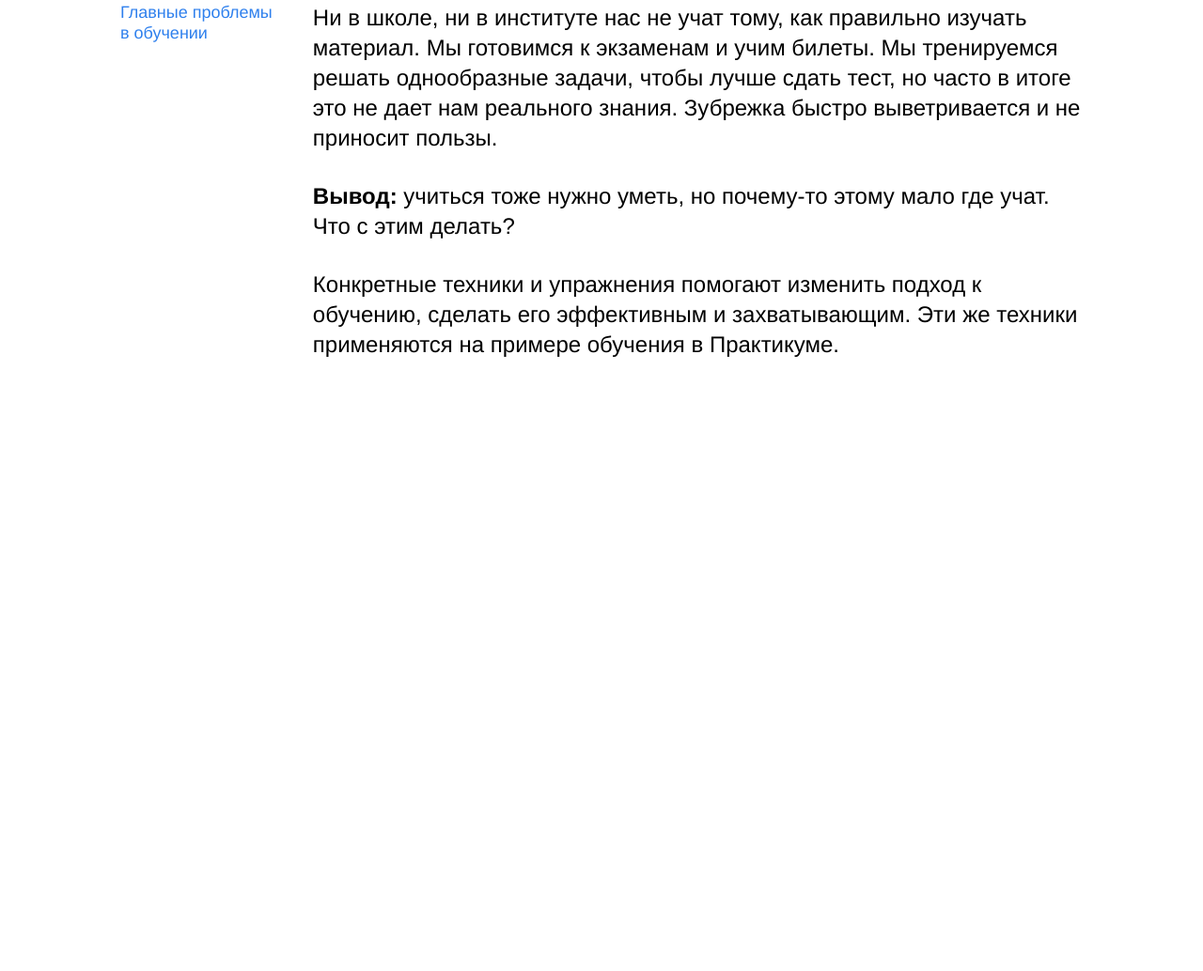
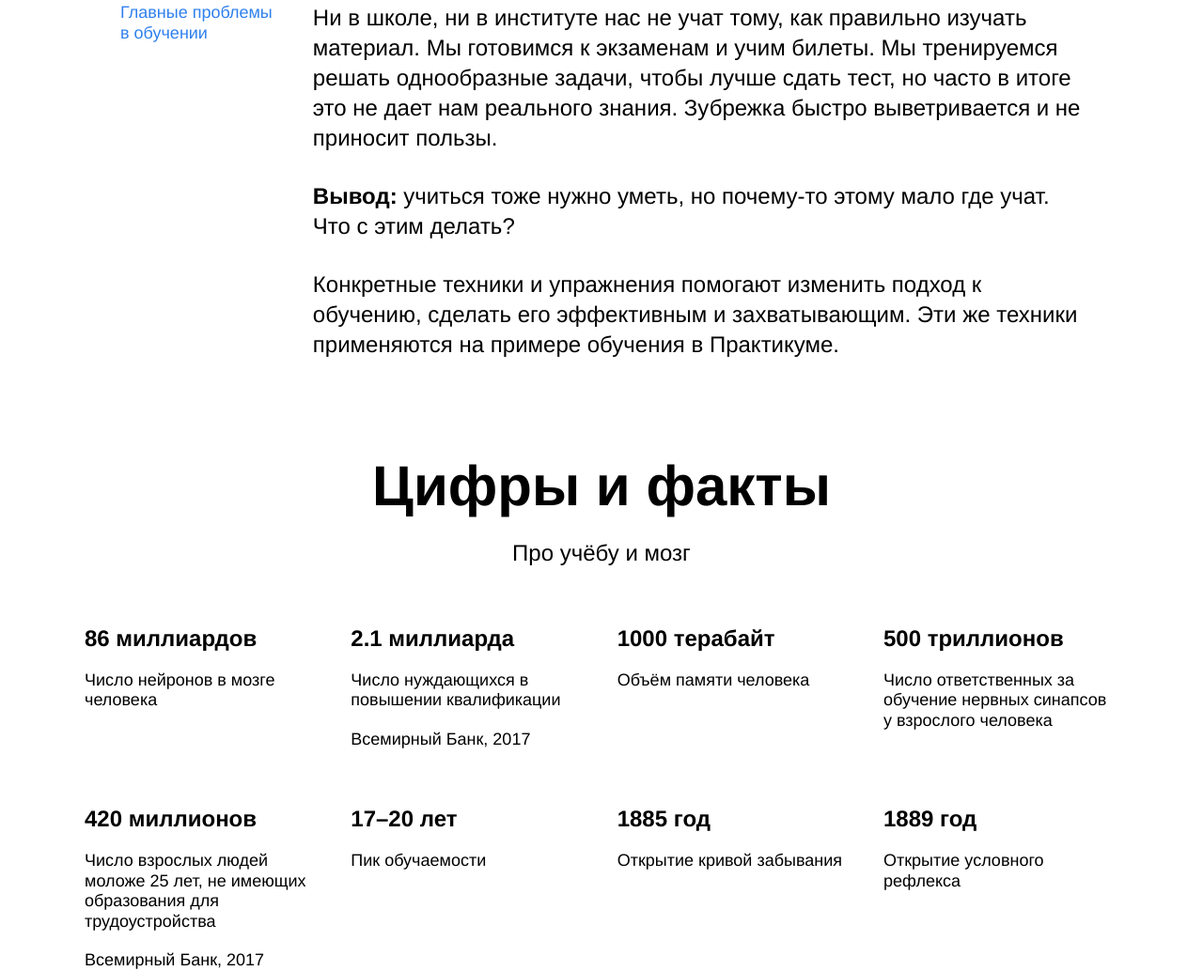
Before and after one commit to kavabunga/how-to-learn, a plain HTML site: page index.html in a window 1280 px wide. Shown: the part 853-1887 px from the top of the page at 94% size. Before the commit the page ends 1236 px from the top, so only its background shows below. Drawn offline with Linux system fonts and the light colour scheme.

Commit message:
Digits html and css

```diff
--- a/index.html
+++ b/index.html
@@ -41,7 +41,84 @@
         </div>
       </section>
       <section class="digits">
-
+        <h2 class="section-title section-title_theme_light">
+          Цифры и факты
+        </h2>
+        <p class="section-subtitle section-subtitle_theme_light section-subtitle_space_20">
+          Про учёбу и мозг
+        </p>
+        <div class="table table_align_center">
+          <div class="table__cell table__cell_theme_light">
+            <h3 class="table__heading">
+              86 миллиардов
+            </h3>
+            <p class="table__text">
+              Число нейронов в мозге человека
+            </p>
+          </div>
+          <div class="table__cell table__cell_theme_light">
+            <h3 class="table__heading">
+              2.1 миллиарда
+            </h3>
+            <p class="table__text">
+              Число нуждающихся в повышении квалификации
+            </p>
+            <p class="table__text">
+              Всемирный Банк, 2017
+            </p>
+          </div>
+          <div class="table__cell table__cell_theme_light">
+            <h3 class="table__heading">
+              1000 терабайт
+            </h3>
+            <p class="table__text">
+              Объём памяти человека
+            </p>
+          </div>
+          <div class="table__cell table__cell_theme_light">
+            <h3 class="table__heading">
+              500 триллионов
+            </h3>
+            <p class="table__text">
+              Число ответственных за обучение нервных синапсов у взрослого человека
+            </p>
+          </div>
+          <div class="table__cell table__cell_theme_light">
+            <h3 class="table__heading">
+              420 миллионов
+            </h3>
+            <p class="table__text">
+              Число взрослых людей моложе 25 лет, не имеющих образования для трудоустройства
+            </p>
+            <p class="table__text">
+              Всемирный Банк, 2017
+            </p>
+          </div>
+          <div class="table__cell table__cell_theme_light">
+            <h3 class="table__heading">
+              17–20 лет
+            </h3>
+            <p class="table__text">
+              Пик обучаемости
+            </p>
+          </div>
+          <div class="table__cell table__cell_theme_light">
+            <h3 class="table__heading">
+              1885 год
+            </h3>
+            <p class="table__text">
+              Открытие кривой забывания
+            </p>
+          </div>
+          <div class="table__cell table__cell_theme_light">
+            <h3 class="table__heading">
+              1889 год
+            </h3>
+            <p class="table__text">
+              Открытие условного рефлекса
+            </p>
+          </div>
+        </div>
       </section>
       <section class="feynman">
 
--- a/styles/style.css
+++ b/styles/style.css
@@ -70,14 +70,6 @@
   z-index: 0;
 }
 
-/* и элемента с модификатором вида ключ-значение */
-.table__cell_theme_dark {
-  width: 200px;
-  color: white;
-  margin-right: 0;
-  margin-top: 80px;
-}
-
 .logo_place_header {
   width: 228px;
   height: 32px;
@@ -88,17 +80,16 @@
 }
 
 .description {
+  padding-top: 100px;
   display: flex;
   justify-content: center;
 }
 
 .two-columns {
-  padding-top: 100px;
   width: 80%;
   display: flex;
   flex-direction: row;
   justify-content: space-between;
-
 }
 
 .two-columns__brief {
@@ -133,3 +124,99 @@
 .two-columns__span-accent {
   font-weight: 700;
 }
+
+.digits {
+  padding-top: 100px;
+  display: flex;
+  flex-direction: column;
+  align-items: center;
+}
+
+.section-title {
+  margin: 0;
+  padding: 0;
+  width: 60%;
+  height: auto;
+  text-align: center;
+  line-height: 1.15;
+  font-size: 60px;
+  font-weight: 700;
+}
+
+.section-title_theme_light {
+  color: #000000;
+}
+
+.section-title_theme_dark {
+  color: white;
+}
+
+.section-subtitle {
+  margin: 0;
+  padding: 0;
+  width: 60%;
+  height: auto;
+  text-align: center;
+  line-height: 34px;
+  font-size: 24px;
+  font-weight: normal;
+}
+
+.section-subtitle_space_20 {
+  margin-top: 20px;
+}
+
+.section-subtitle_theme_light {
+  color: #000000;
+}
+
+.section-subtitle_theme_dark {
+  color: white;
+}
+
+.table {
+  display: flex;
+  flex-wrap: wrap;
+  justify-content: space-between;
+  width: 1100px;
+}
+
+.table_align_center {
+  margin-left: auto;
+  margin-right: auto;
+}
+
+.table__cell {
+  display: flex;
+  flex-direction: column;
+  gap: 20px;
+}
+
+.table__cell_theme_light {
+  width: 250px;
+  color: #000000;
+  margin-top: 60px;
+}
+
+/* и элемента с модификатором вида ключ-значение */
+.table__cell_theme_dark {
+  width: 200px;
+  color: white;
+  margin-top: 80px;
+}
+
+.table__heading {
+  margin: 0;
+  padding: 0;
+  line-height: 1.15;
+  font-size: 24px;
+  font-weight: 700;
+}
+
+.table__text {
+  margin: 0;
+  padding: 0;
+  line-height: 1.2;
+  font-size: 18px;
+  font-weight: normal;
+}
```
